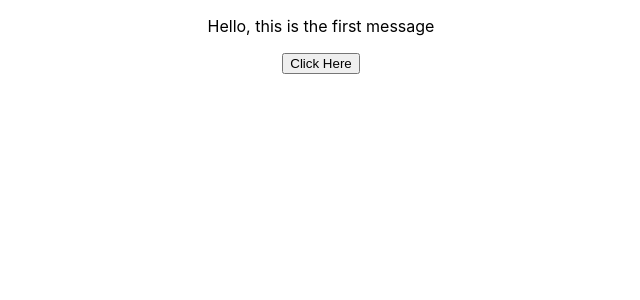
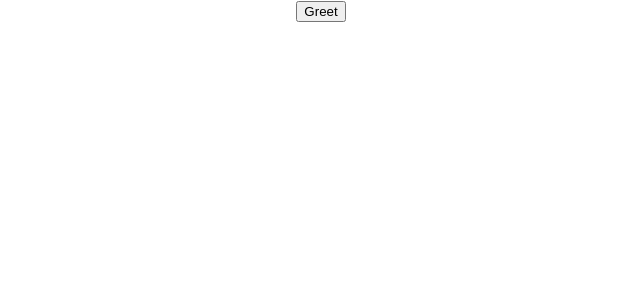
Before and after one commit to Johnnyadee/react-playground, a React (Create React App) app: page / in a window 1280 px wide. Shown: the top 300 px of the page, without its empty margins (319-959 px from the left). Built offline with nearby package versions, Linux system fonts and the light colour scheme.

Commit message:
This version of Antigravity is no longer supported. Please update to receive the latest features!

```diff
--- a/src/App.js
+++ b/src/App.js
@@ -1,7 +1,8 @@
 // import React, { Component } from "react";0
 // import logo from "./logo.svg";
 import "./App.css";
-import Eventbind from "./Components/Eventbind";
+// import Eventbind from "./Components/Eventbind";
+import ParentComponent from "./Components/ParentComponent";
 // import Greet from "./Components/Greet";
 // import Welcome from "./Components/Welcome";
 // import Hello from "./Components/Hello";
@@ -12,7 +13,7 @@
 function App() {
   return (
     <div className="App">
-      <Eventbind />
+      <ParentComponent />
     </div>
   );
 }
--- /dev/null
+++ b/src/Components/ChildComponent.js
@@ -0,0 +1,11 @@
+import React from "react";
+
+function ChildComponent(props) {
+  return (
+    <div>
+      <button onClick={props.greetHandler}>Greet</button>
+    </div>
+  );
+}
+
+export default ChildComponent;
--- /dev/null
+++ b/src/Components/ParentComponent.js
@@ -0,0 +1,24 @@
+import React, { Component } from "react";
+import ChildComponent from "./ChildComponent";
+
+export class ParentComponent extends Component {
+  constructor(props) {
+    super(props);
+    this.state = {
+      parentName: "Parent",
+    };
+    this.greetParent = this.greetParent.bind(this);
+  }
+  greetParent() {
+    alert(`Hello ${this.state.parentName}`);
+  }
+  render() {
+    return (
+      <div>
+        <ChildComponent greetHandler={this.greetParent}/>
+      </div>
+    );
+  }
+}
+
+export default ParentComponent;
```
